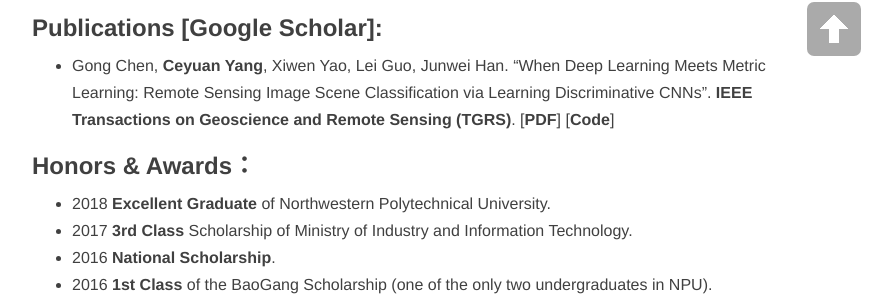
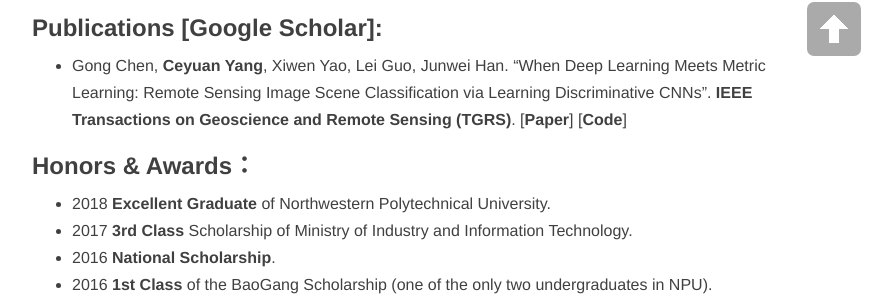
Before and after one commit to trchen12/trchen12.github.io, a Jekyll site: the page built from about.md, in a window 1280 px wide. Shown: the part 814-1117 px from the top of the page, without its empty margins (233-1125 px from the left). Built offline with Jekyll 4.4.1, drawn with Linux system fonts in a browser that asks for light colours; nearby versions of some CDN libraries; comment, search, counter and statistics services are not loaded.

Commit message:
Update about.md

```diff
--- a/about.md
+++ b/about.md
@@ -13,7 +13,7 @@
 **[Oct.2017 - now]** Currently I am a research intern in [SenseTime Group Limited](https://www.sensetime.com/), supervised by [Zhe Wang](http://www.ee.cuhk.edu.hk/~zwang/) and [Jianping Shi](http://shijianping.me/).
 
 ### Publications [[Google Scholar](https://scholar.google.com.hk/citations?hl=zh-TW&user=Rfj4jWoAAAAJ&view_op=list_works&gmla=AJsN-F4cbwn2BxbxEqAVrZvFbYCb9xhemNwPSdbWoRBLR7uixoeKEpAGSVr9WfByTZ84Y4mdu8ZqXtAoTAHOISA4uYnrPMlkBro6o75XfFo_DpPBZ0xxNts)]:
-- Gong Chen, **Ceyuan Yang**, Xiwen Yao, Lei Guo, Junwei Han. "When Deep Learning Meets Metric Learning: Remote Sensing Image Scene Classification via Learning Discriminative CNNs". **IEEE Transactions on Geoscience and Remote Sensing (TGRS)**. [[**PDF**](http://ieeexplore.ieee.org/document/8252784/)] [[**Code**](https://github.com/limbo0000/PairLoss)]
+- Gong Chen, **Ceyuan Yang**, Xiwen Yao, Lei Guo, Junwei Han. "When Deep Learning Meets Metric Learning: Remote Sensing Image Scene Classification via Learning Discriminative CNNs". **IEEE Transactions on Geoscience and Remote Sensing (TGRS)**. [[**Paper**](http://ieeexplore.ieee.org/document/8252784/)] [[**Code**](https://github.com/limbo0000/PairLoss)]
 
 ### Honors & Awards：
 -  2018 **Excellent Graduate** of Northwestern Polytechnical University.
```
